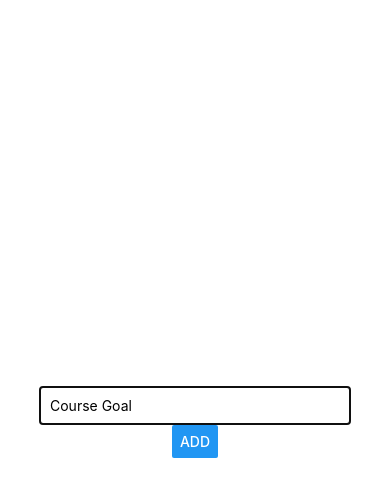
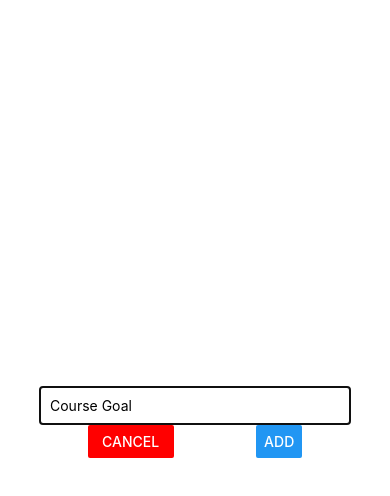
Before and after one commit to Brontesewell/RN-CrashC, a React Native app: screen / in a window 390 px wide. Both pictures are taken after a click on the button "ADD NEW GOAL". Shown: the top 496 px of the page. Built offline with nearby package versions, Linux system fonts and the light colour scheme.

Commit message:
button goalinput styled

```diff
--- a/App.js
+++ b/App.js
@@ -25,12 +25,14 @@
   })
 }
 
-
+const cancelGoalAdditionHandler = () => {
+  setIsAddMode(false)
+}
 
   return (
     <View style={styles.screen}>
       <Button title="Add New Goal" onPress={() => setIsAddMode(true)}/>
-      <GoalInput visible={isAddMode} onAddGoal={addGoalHandler}/>
+      <GoalInput visible={isAddMode} onAddGoal={addGoalHandler} onCancel={cancelGoalAdditionHandler}/>
       <FlatList
         keyExtractor={(item, index) => item.id}
         data={courseGoals}
--- a/components/GoalInput.js
+++ b/components/GoalInput.js
@@ -8,6 +8,11 @@
 const goalInputHandler = (enteredText) => {
     setEnterGoal(enteredText);
   }
+
+  const addGoalHandler = () => {
+      props.onAddGoal(enterGoal);
+      setEnterGoal('');
+  }
    return (
        <Modal visible={props.visible} animationType="slide">
             <View style={styles.inputContainer}>
@@ -17,7 +22,12 @@
             onChangeText={goalInputHandler}
             value={enterGoal}
              />
-            <Button title="ADD" onPress={() => props.onAddGoal(enterGoal)}/>
+             <View style={styles.buttonContainer} >
+                <View style={styles.button} >
+                    <Button title="CANCEL" color='red' onPress={props.onCancel} />
+                </View>
+                <Button title="ADD" onPress={addGoalHandler}/>
+            </View>
             </View>
         </Modal>
    )
@@ -35,6 +45,14 @@
         borderWidth: 1,
         padding: 10
     },
+    buttonContainer: {
+        flexDirection: 'row',
+        justifyContent: 'space-between',
+        width: '55%'
+    },
+    button: {
+        width: '40%'
+    }
 })
 
 export default GoalInput;
```
